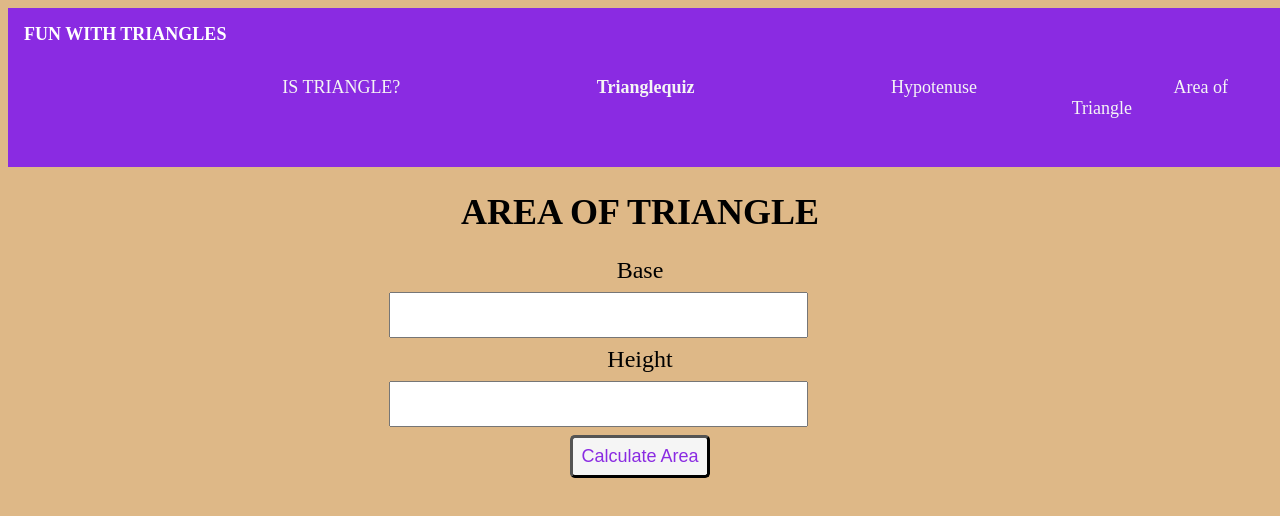
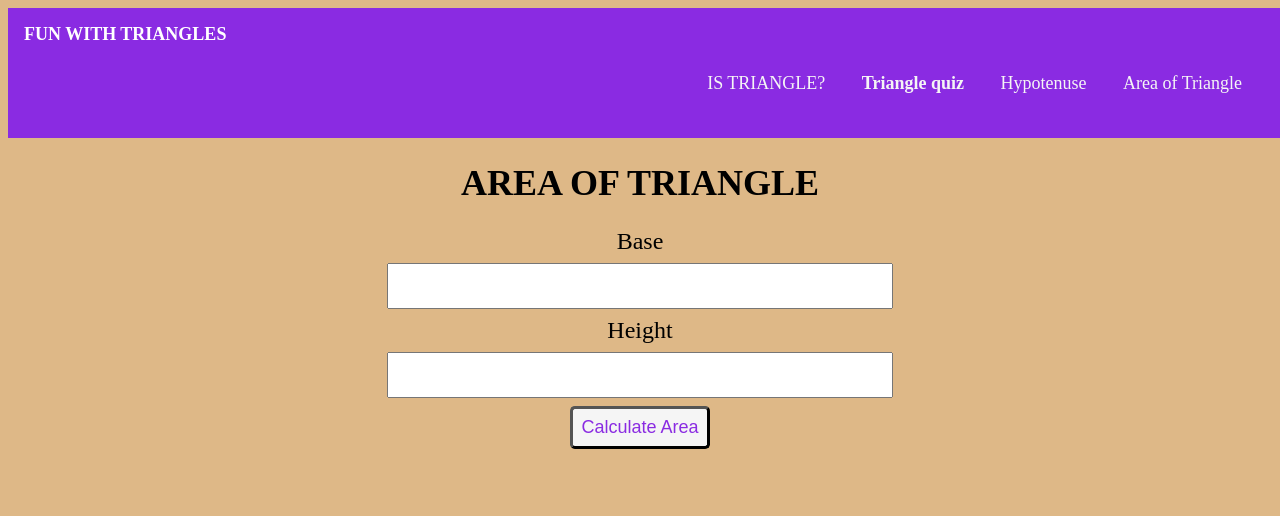
Before and after one commit to skshabeera/mark12, a plain HTML site: page area.html in a window 1280 px wide. Shown: the top 516 px of the page. Drawn offline with Linux system fonts and the light colour scheme.

Commit message:
commit to main

```diff
--- a/area.css
+++ b/area.css
@@ -13,7 +13,7 @@ h1{
 
 }
 .area-container{
-    width: 40%;
+    width: 50%;
     margin: auto;
     font-size:x-large ;
     text-align: middle;
@@ -22,13 +22,16 @@ input,label{
     display:block;
     font-size:x-large;
     text-align: center;
+    margin: auto;
 
 }
 input{
     width: 80%;
     padding:7px 5px;
     margin:8px 2px;
-    box-sizing:auto;
+    box-sizing:border-box;
+    text-align: center;
+    display: block;
 }
 h1{
     text-align: center;
@@ -115,7 +118,7 @@ h1{
 
 .navigation .nav-pills {
     text-align: right;
-    padding: 14px 60px;
+    padding: 10px 30px;
 
 }
 
@@ -130,3 +133,12 @@ h1{
     background-color: darkmagenta;
 
 }
+.list-non-bullet {
+    list-style: none;
+    padding-inline-start: 0px;
+}
+
+.list-item-inline {
+    display: inline;
+    padding: 0rem 0rem;
+}
--- a/area.html
+++ b/area.html
@@ -14,28 +14,25 @@
                     <a class="link" href="index.html">IS TRIANGLE?</a>
                 </li>
                 <li class="list-item-inline">
-                    <a class="link link-active" href="trianglequiz.html">Trianglequiz</a>
+                    <a class="link link-active" href="trianglequiz.html">Triangle quiz</a>
                 </li>
                 <li class="list-item-inline">
                     <a class="link" href="hypotenuse.html">Hypotenuse</a>
                 </li>
                 <li class="list-item-inline">
-                    <a class="link" href="area.html">Area of Triangle</a>
+                    <a class="link" href="area.html">Area of Triangle </a>
                 </li>
             </ul>
         </nav>
         <h1>AREA OF TRIANGLE</h1>
         <div class="area-container">
             <label >Base</label>
-            <input type="number"  class="side-input"/>
+                <center><input type="number"  class="side-input"/></center>
             <label > Height</label>
-            <input type="number" class="side-input"/>
+                <center><input type="number" class="side-input"/></center>
             <button id="area-btn">Calculate Area</button>
             <div id="output"></div>
         </div>
-
-
-
         <script src="area.js"></script>
 
     </body>
--- a/hypo.css
+++ b/hypo.css
@@ -129,7 +129,7 @@ text-align: center;
 
 .navigation .nav-pills {
     text-align: right;
-    padding: 14px 60px;
+    padding: 10px 40px;
 
 }
 
@@ -147,3 +147,24 @@ text-align: center;
 #submit-answer-btn{
     text-align: center;
 }
+.list-non-bullet {
+    list-style: none;
+    padding-inline-start: 0px;
+}
+
+.list-item-inline {
+    display: inline;
+    padding: 0rem 0rem;
+}
+footer {
+    background-color: var(--primary-color);
+    padding: 4rem 1rem;
+    text-align: center;
+    color: white;
+    border-top-right-radius: 1rem;
+}
+
+p{
+   color:blueviolet;
+   font-size: x-large;
+}
--- a/index.css
+++ b/index.css
@@ -14,7 +14,7 @@ h1{
 
 }
 .angel-container{
-    width: 40%;
+    width: 50%;
     margin: auto;
     font-size:x-large ;
     text-align: middle;
@@ -56,9 +56,7 @@ h1{
 }
 
 
-/* .question-container{
-    text-align: center;
-} */
+
 h2{
     text-align: center;
 }
@@ -67,9 +65,7 @@ text-align: center;
 }
 
 
-/* .margin-md {
-    margin: 1rem;
-}  */
+
 
 .container{
     width:100%;
@@ -133,7 +129,7 @@ text-align: center;
 
 .navigation .nav-pills {
     text-align: right;
-    padding: 14px 60px;
+    padding: 10px 40px;
 
 }
 
@@ -151,3 +147,24 @@ text-align: center;
 #submit-answer-btn{
     text-align: center;
 }
+.list-non-bullet {
+    list-style: none;
+    padding-inline-start: 0px;
+}
+
+.list-item-inline {
+    display: inline;
+    padding: 0rem 0rem;
+}
+footer {
+    background-color: var(--primary-color);
+    padding: 4rem 1rem;
+    text-align: center;
+    color: white;
+    border-top-right-radius: 1rem;
+}
+
+p{
+   color:blueviolet;
+   font-size: x-large;
+}
--- a/style.css
+++ b/style.css
@@ -106,7 +106,7 @@ text-align: center;
 
 .navigation .nav-pills {
     text-align: right;
-    padding: 14px 60px;
+    padding: 10px 40px;
 
 }
 
@@ -121,6 +121,10 @@ text-align: center;
     background-color: darkmagenta;
 
 }
-#submit-answer-btn{
+/* #submit-answer-btn{
     text-align: center;
+} */
+.list-non-bullet {
+    list-style: none;
+    padding-inline-start: 0px;
 }
```
Also changed, not shown: hypotenuse.html (+8 -7 lines), index.html (+4 -4 lines), trianglequiz.html (+13 -2 lines), discord .svg (added), git.svg (added), instagram.svg (added), twitter.svg (added).
